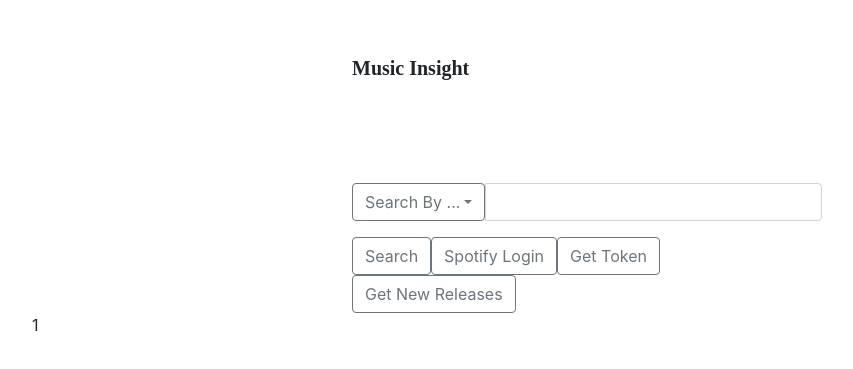
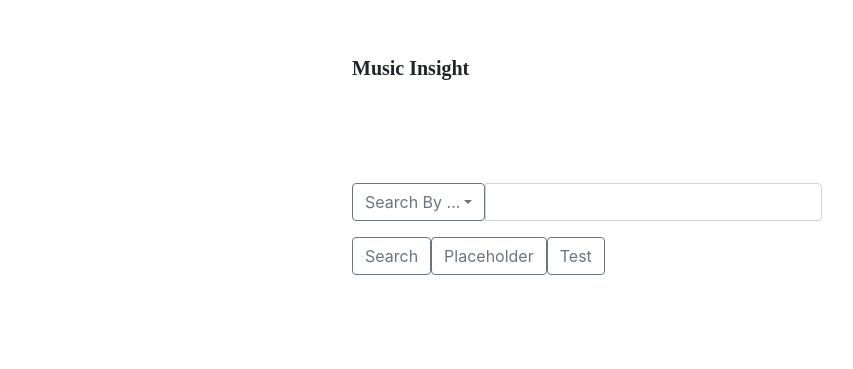
Before and after one commit to gkdlswm5/Music-Insight, a React (Create React App) app in the folder client/: page / in a window 1280 px wide. Shown: the part 147-516 px from the top of the page, without its empty margins (53-906 px from the left). Built offline with nearby package versions, Linux system fonts and the light colour scheme.

Commit message:
test functionality added

```diff
--- a/client/src/App.js
+++ b/client/src/App.js
@@ -9,57 +9,40 @@ function App() {
   //value being looked up
   useEffect(() => {});
 
-  let parsed = querystring.parse(window.location.search);
-  let token = parsed.code;
-  console.log(parsed);
-  console.log(token);
+  // let parsed = querystring.parse(window.location.search);
+  // let token = parsed.code;
+  // console.log(parsed);
+  // console.log(token);
 
-  const handleLogin = () => {
-    console.log("working");
-    API.token().then((data) => console.log(data));
-    // window.location = "http://localhost:3001/token";
-    // fetch("http://localhost:3000/login").then((data) => console.log(data));
+  const [searchBy, setSearchBy] = useState("");
+  const [searchValue, setSearchValue] = useState("");
+  const [displayData, setDisplayData] = useState([]);
+
+  //sets searchinput value as the hook
+  const handleChange = (e) => {
+    setSearchValue(e.target.value);
+    console.log(searchValue);
   };
 
-  const getToken = () => {
-    // window.location = "http://localhost:3001/authorize";
-    // fetch("http://localhost:3001/refresh").then((data) => console.log(data));
+  const handleSubmit = () => {
+    API.token();
+    //API call by searchValue
   };
 
-  const [data, setData] = useState({
-    search: "",
-    searchValue: "",
-  });
-  const [searchBy, setSearchBy] = useState("");
-
-  const handleSubmit = (e) => {
-    e.preventDefault();
-    API.login();
-    // API.test();
-    // console.log(searchBy);
+  const placeholder = () => {
+    API.token().then((data) => console.log(data));
+    console.log("working");
   };
 
-  const handleChange = (e) => {
-    setData((data.search = e.target.value));
-    console.log(data);
-  };
-
-  const handleNewRelease = (e) => {
-    e.preventDefault();
-    API.getAllNewReleases().then((data) => console.log(data));
-  };
-
-  //request param (song / artist / album )
-  // const handleSelect = (e) => {
-  //   // e.preventDefault();
-  //   console.log(e);
-  //   // setSearchBy(e.target.value);
-  //   // console.log(searchBy);
-  // };
-
-  const loadNewPlaylist = () => {
-    API.getAllNewReleases().then((data) => {
+  const test = () => {
+    API.token().then((data) => {
       console.log(data);
+      API.test().then((data) => {
+        console.log(data);
+        let cleansedData = data.data.body.items;
+        console.log(cleansedData);
+        setDisplayData(cleansedData);
+      });
     });
   };
 
@@ -67,15 +50,12 @@ function App() {
     <div>
       <Header />
       <InputTab
+        handleChange={handleChange}
         handleSubmit={handleSubmit}
-        handleChange={handleChange}
-        handleNewRelease={handleNewRelease}
-        handleLogin={handleLogin}
-        getToken={getToken}
-        // handleSelect={handleSelect}
-        // dropdownValue={dropdownValue}
+        placeholder={placeholder}
+        test={test}
       />
-      <Data></Data>
+      <Data displayData={displayData}></Data>
     </div>
   );
 }
--- a/client/src/components/Data.js
+++ b/client/src/components/Data.js
@@ -1,8 +1,24 @@
 import React from "react";
 import { Container } from "react-bootstrap";
 
-function Data() {
-  return <Container>1</Container>;
+function Data({ displayData }) {
+  //console logs array
+  // console.log(displayData);
+
+  const listItems = displayData.map((data) => {
+    // console.log(data);
+    return <li key={data.external_urls.spotify}>{data.name}</li>;
+  });
+
+  return (
+    <Container
+      style={{
+        paddingTop: "20px",
+        maxWidth: "500px",
+      }}>
+      <ul>{listItems}</ul>
+    </Container>
+  );
 }
 
 export default Data;
--- a/client/src/components/InputTab.js
+++ b/client/src/components/InputTab.js
@@ -12,10 +12,8 @@ function InputTab({
   handleSubmit,
   handleChange,
   handleSelect,
-  handleNewRelease,
-  handleLogin,
-  getToken,
-  // dropdownValue,
+  placeholder,
+  test,
 }) {
   return (
     <Container
@@ -26,8 +24,6 @@ function InputTab({
       <InputGroup name="searchValue" className="mb-3" onChange={handleChange}>
         <DropdownButton
           onSelect={handleSelect}
-          // value={value}
-          // as={InputGroup.Prepend}
           name="search"
           variant="outline-secondary"
           title="Search By ..."
@@ -42,14 +38,11 @@ function InputTab({
       <Button variant="outline-secondary" onClick={handleSubmit}>
         Search
       </Button>
-      <Button variant="outline-secondary" onClick={handleLogin}>
-        Spotify Login
+      <Button variant="outline-secondary" onClick={placeholder}>
+        Placeholder
       </Button>
-      <Button variant="outline-secondary" onClick={getToken}>
-        Get Token
-      </Button>
-      <Button variant="outline-secondary" onClick={handleNewRelease}>
-        Get New Releases
+      <Button variant="outline-secondary" onClick={test}>
+        Test
       </Button>
     </Container>
   );
--- a/client/src/utils/API.js
+++ b/client/src/utils/API.js
@@ -1,17 +1,13 @@
 import axios from "axios";
 
 export default {
-  login: () => {
-    return axios.get("/login");
+  //token route
+  token: () => {
+    return axios.get("/token");
   },
-  token: () => {
-    return axios.post("/token");
-  },
+  //test value - should return Elvis
   test: () => {
     return axios.get("/test");
-  },
-  getAllNewReleases: () => {
-    return axios.get("https://api.spotify.com/v1/browse/new-releases");
   },
   //search by song
   searchBySong: (name) => {
```
Also changed, not shown: 2 other files (tests, documents, lock files or other folders).
